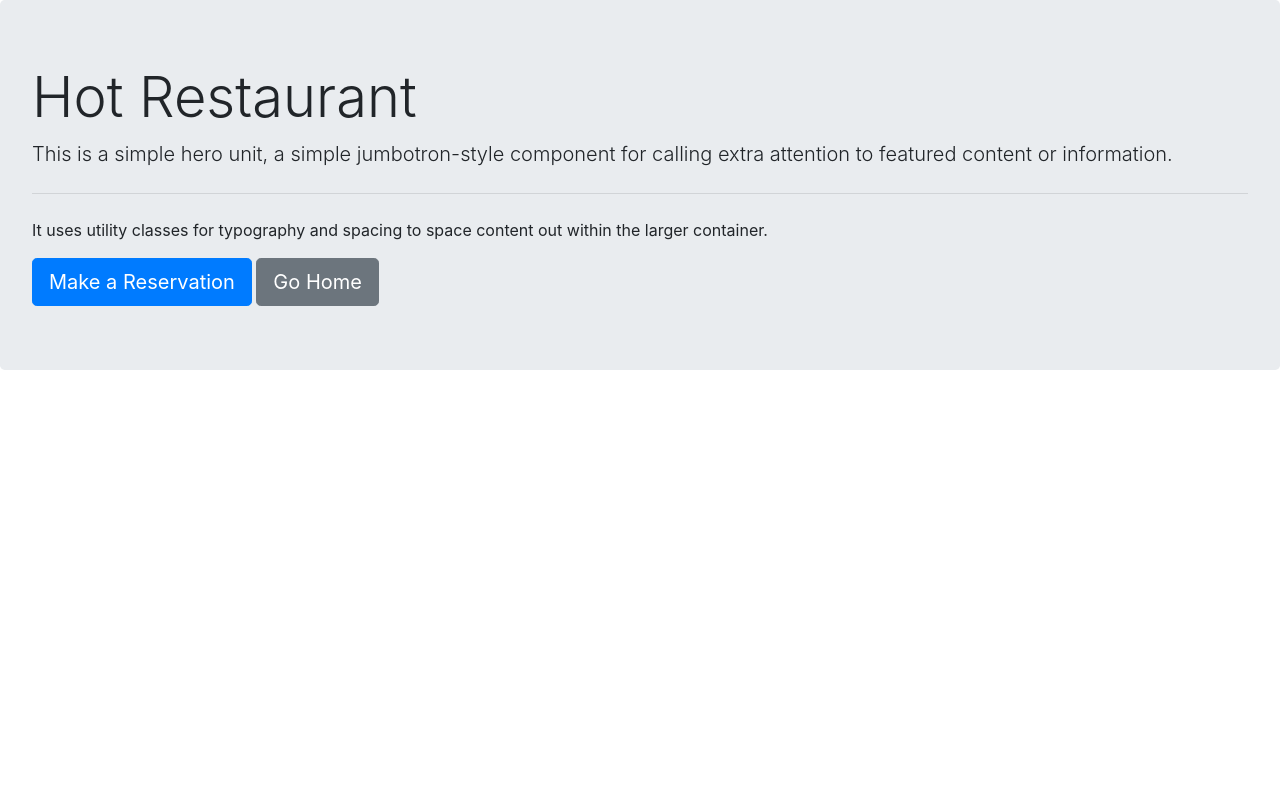
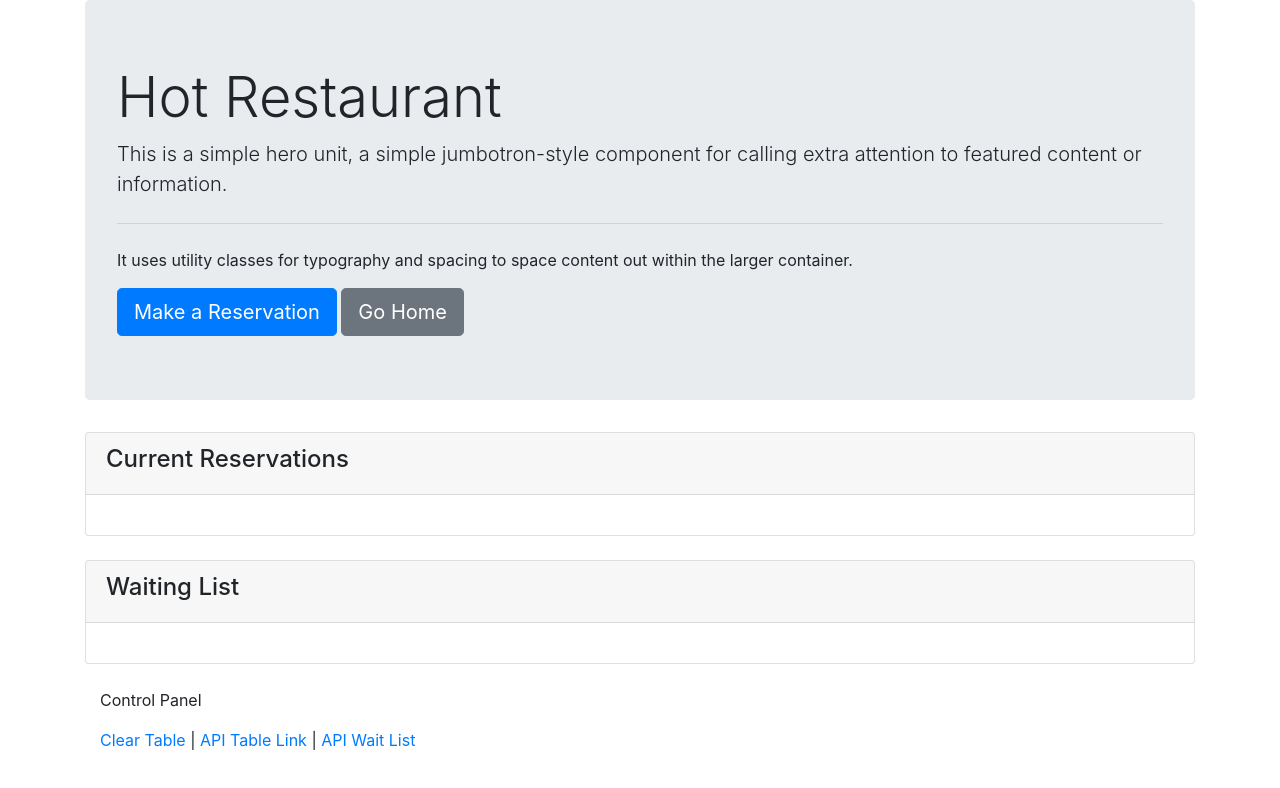
Before and after one commit to hegner123/hot-restaurant, a plain HTML site: page tables.html in a window 1280 px wide. Drawn offline with nearby package versions, Linux system fonts and the light colour scheme.

Commit message:
tables html

```diff
--- a/tables.html
+++ b/tables.html
@@ -8,6 +8,7 @@
     <link rel="stylesheet" href="https://stackpath.bootstrapcdn.com/bootstrap/4.3.1/css/bootstrap.min.css" integrity="sha384-ggOyR0iXCbMQv3Xipma34MD+dH/1fQ784/j6cY/iJTQUOhcWr7x9JvoRxT2MZw1T" crossorigin="anonymous">
 </head>
 <body>
+    <div class="container">
     <div class="jumbotron">
         <h1 class="display-4">Hot Restaurant</h1>
         <p class="lead">This is a simple hero unit, a simple jumbotron-style component for calling extra attention to featured content or information.</p>
@@ -17,5 +18,39 @@
         <a href="../hot-restaurant/reserve.html"><button type="button" class="btn btn-primary btn-lg">Make a Reservation</button></a>
         <a href="../hot-restaurant/home.html"><button type="button" class="btn btn-secondary btn-lg">Go Home</button></a>
       </div>
+
+      <div class="row">
+        <div class="col-lg-12">
+
+          <!-- Current Tables in Use -->
+          <div class="card">
+            <div class="card-header">
+              <h4>Current Reservations</h4>
+            </div>
+            <div class="card-body">
+              <ul id="tableList" class="list-group"></ul>
+            </div>
+          </div>
+
+          <!-- Waiting List Card -->
+          <div class="card mt-4">
+            <div class="card-header">
+              <h4>Waiting List</h4>
+            </div>
+            <div class="card-body">
+              <ul id="waitList" class="list-group"></ul>
+            </div>
+          </div>
+        </div>
+      </div>
+
+      <footer class="footer mt-4">
+        <div class="container">
+          <p>Control Panel</p>
+          <p><a href="#" id="clear">Clear Table</a> | <a href="/api/tables">API Table Link</a> | <a href="/api/waitlist">API
+              Wait List</a>
+        </div>
+      </footer>
+    </div>
 </body>
 </html>
```
Also changed, not shown: home.html (line endings or trailing spaces), readMe.md (added).
